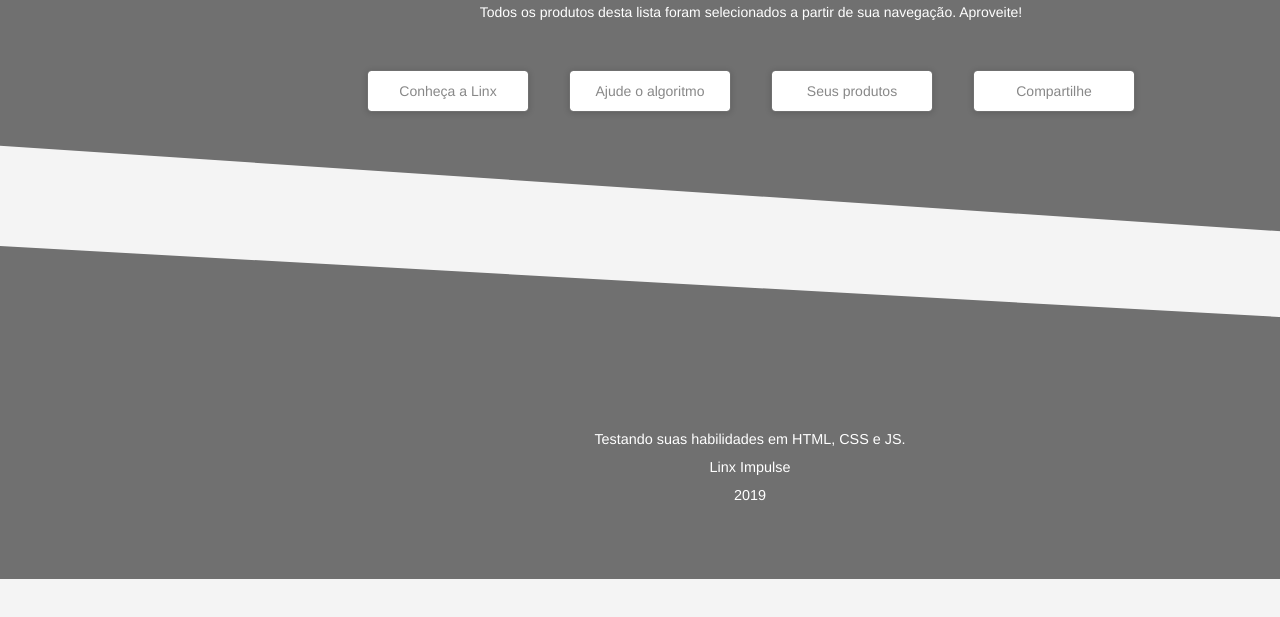
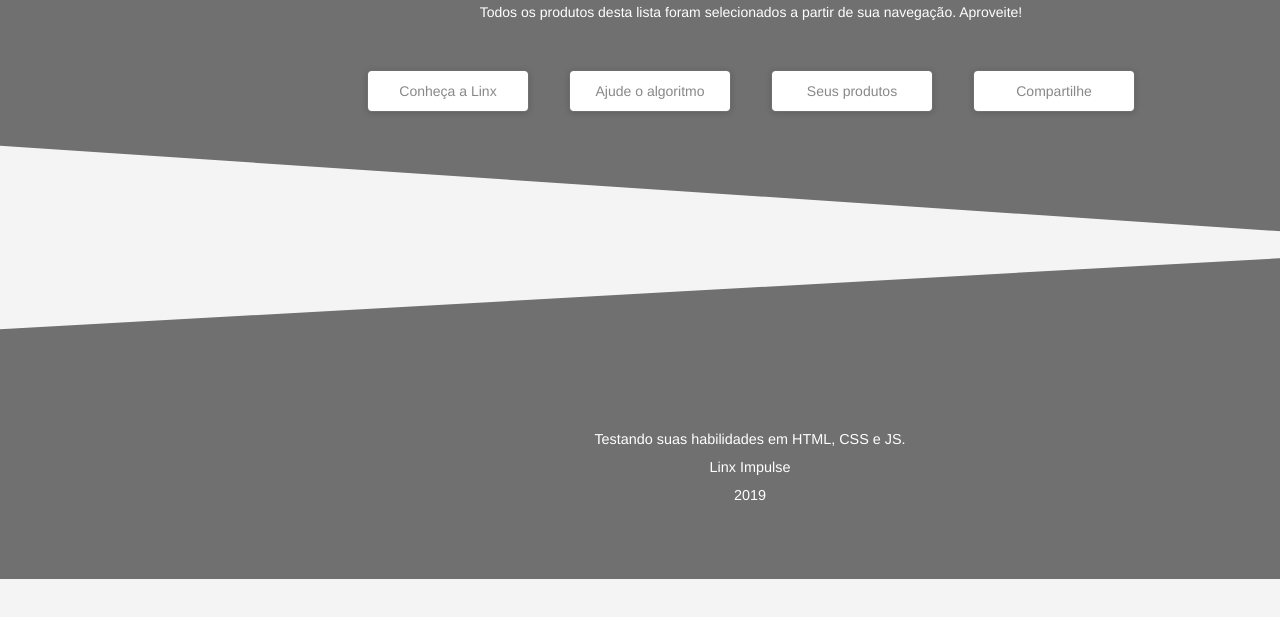
Before and after one commit to ineviTavinho/Desafio-Bold, a plain HTML site: page index.html in a window 1280 px wide. Shown: the part 155-772 px from the top of the page. Drawn offline with Linux system fonts and the light colour scheme; a script that the page names is missing.

Commit message:
Correção do corte do Footer
Ajustado para um corte superior da direita para a esquerda

```diff
--- a/style.css
+++ b/style.css
@@ -125,7 +125,6 @@ header nav a{
 
 
 footer {
-
     width: 1500px;
     height: 293px;
     background: #707070 0% 0% no-repeat padding-box;
@@ -135,8 +134,7 @@ footer {
     font-size: 0.9em;
     display: flex;
     flex-direction: column;
-    clip-path: polygon(0 0, 100% 25%, 100% 100%, 0% 100%);
-
+    clip-path: polygon(0 25%, 100% 0, 100% 100%, 0 100%);
 }
 
 footer .container{
```
